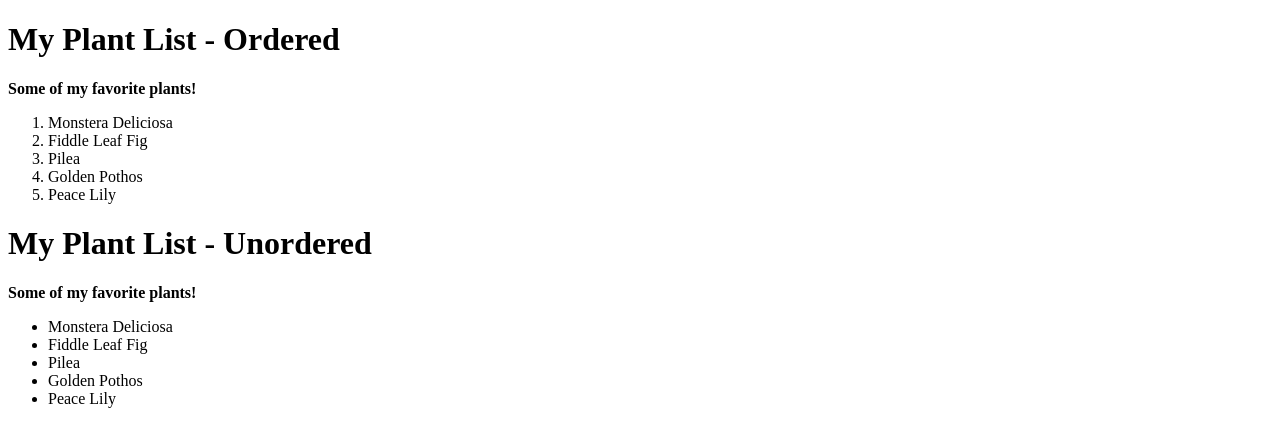
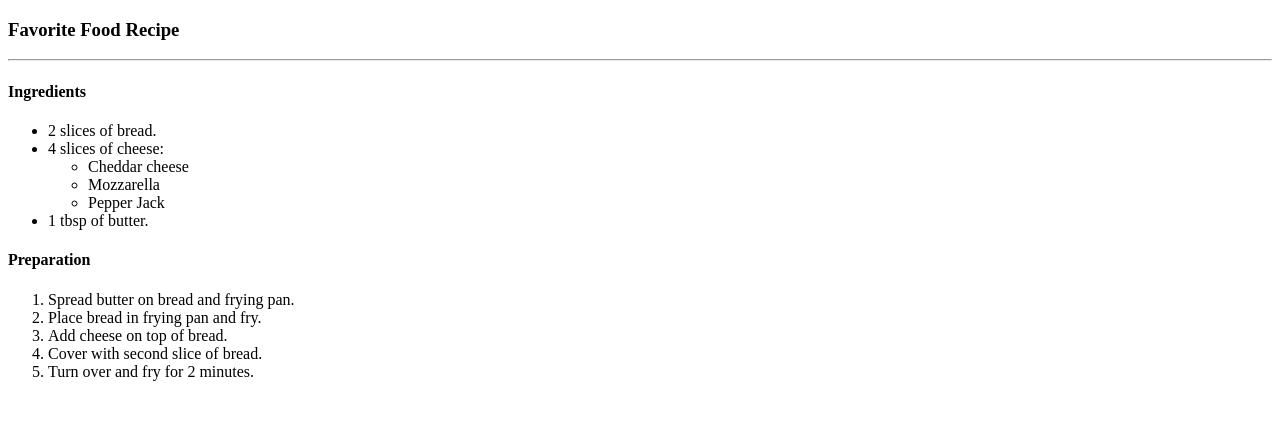
Before and after one commit to Israel-Mafabi-Emmanuel/Website-Development-Projects---School-Projects, a website: page phase-0/html_lists/index.html in a window 1280 px wide. Drawn offline with Linux system fonts and the light colour scheme.

Commit message:
Finished HTML List

```diff
--- a/phase-0/html_lists/index.html
+++ b/phase-0/html_lists/index.html
@@ -6,7 +6,7 @@
     <title>Mafabi Emmanuel: Software Engineering, Lists</title>
 </head>
 <body>
-    <!-- my ordered lists -->
+    <!--
         <h1>My Plant List - Ordered</h1>
         <p><b>Some of my favorite plants!</b></p>
         <ol>
@@ -16,18 +16,34 @@
             <li>Golden Pothos</li>
             <li>Peace Lily</li>
         </ol>
-    <!-- my ordered lists -->
+        my ordered lists
+    -->
+    <!-- FAVORITE FOOD RECIPE -->
+        <h3>Favorite Food Recipe</h3>
+        <hr>
+        <!-- Ingredients -->
+        <h4>Ingredients</h4>
+        <ul>
+            <li>2 slices of bread.</li>
+            <li>4 slices of cheese:
+                <ul>
+                    <li>Cheddar cheese</li>
+                    <li>Mozzarella</li>
+                    <li>Pepper Jack</li>
+                </ul>
+            </li>
+            <li>1 tbsp of butter.</li>
+        </ul>
 
-    <!-- my unordered lists -->
-        <h1>My Plant List - Unordered</h1>
-        <p><b>Some of my favorite plants!</b></p>
-        <ul>
-            <li>Monstera Deliciosa</li>
-            <li>Fiddle Leaf Fig</li>
-            <li>Pilea</li>
-            <li>Golden Pothos</li>
-            <li>Peace Lily</li>
-        </ul>
-    <!-- my unordered lists -->
+        <!-- Preparation -->
+         <h4>Preparation</h4>
+         <ol>
+            <li>Spread butter on bread and frying pan.</li>
+            <li>Place bread in frying pan and fry.</li>
+            <li>Add cheese on top of bread.</li>
+            <li>Cover with second slice of bread.</li>
+            <li>Turn over and fry for 2 minutes.</li>
+         </ol>
+    <!-- FAVORITE FOOD RECIPE -->
 </body>
 </html>
```
Also changed, not shown: phase-0/html_lists/test/food_test.js (added, +100 -0 lines), phase-0/html_lists/test/helpers.js (added, +10 -0 lines).
